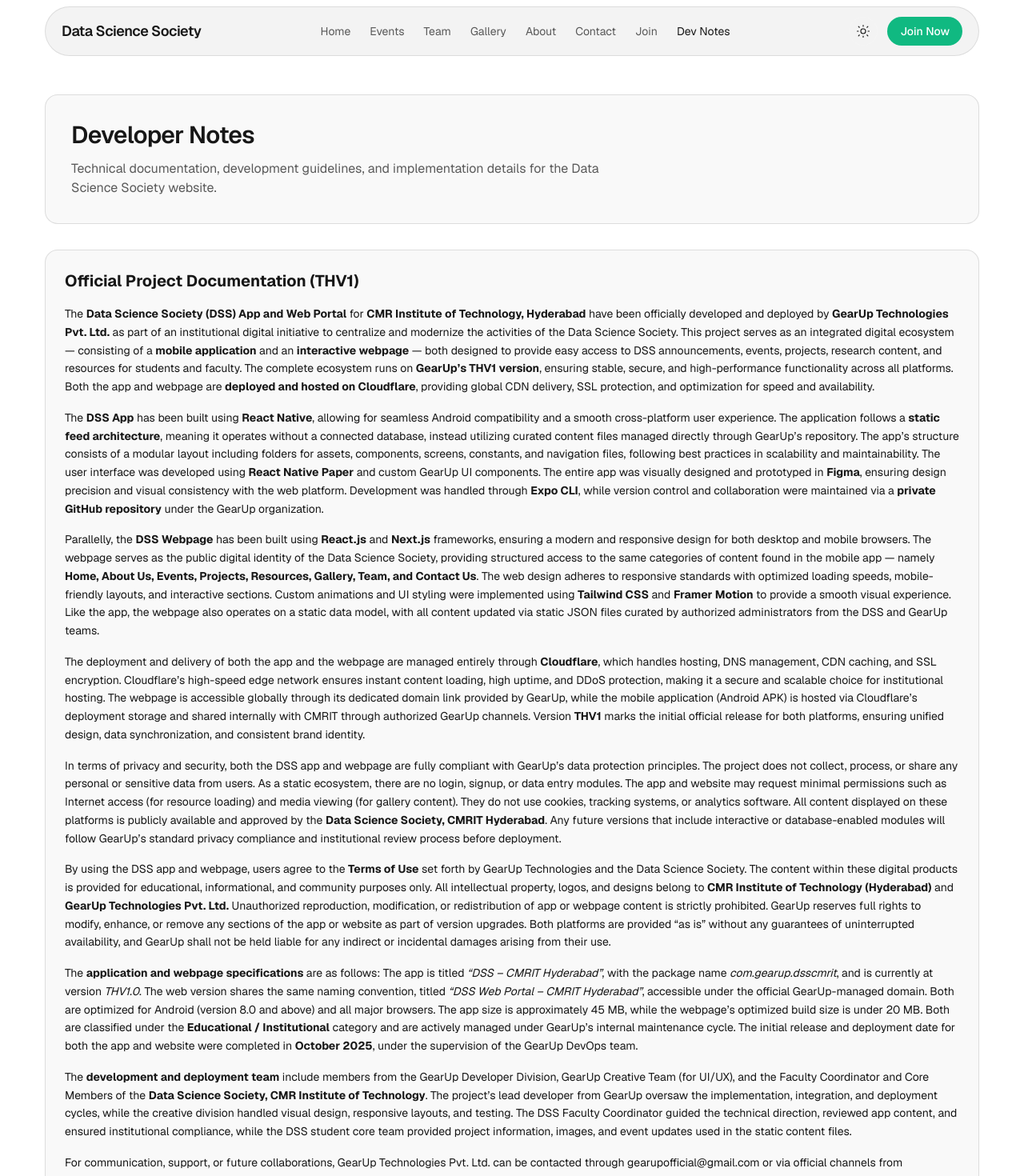
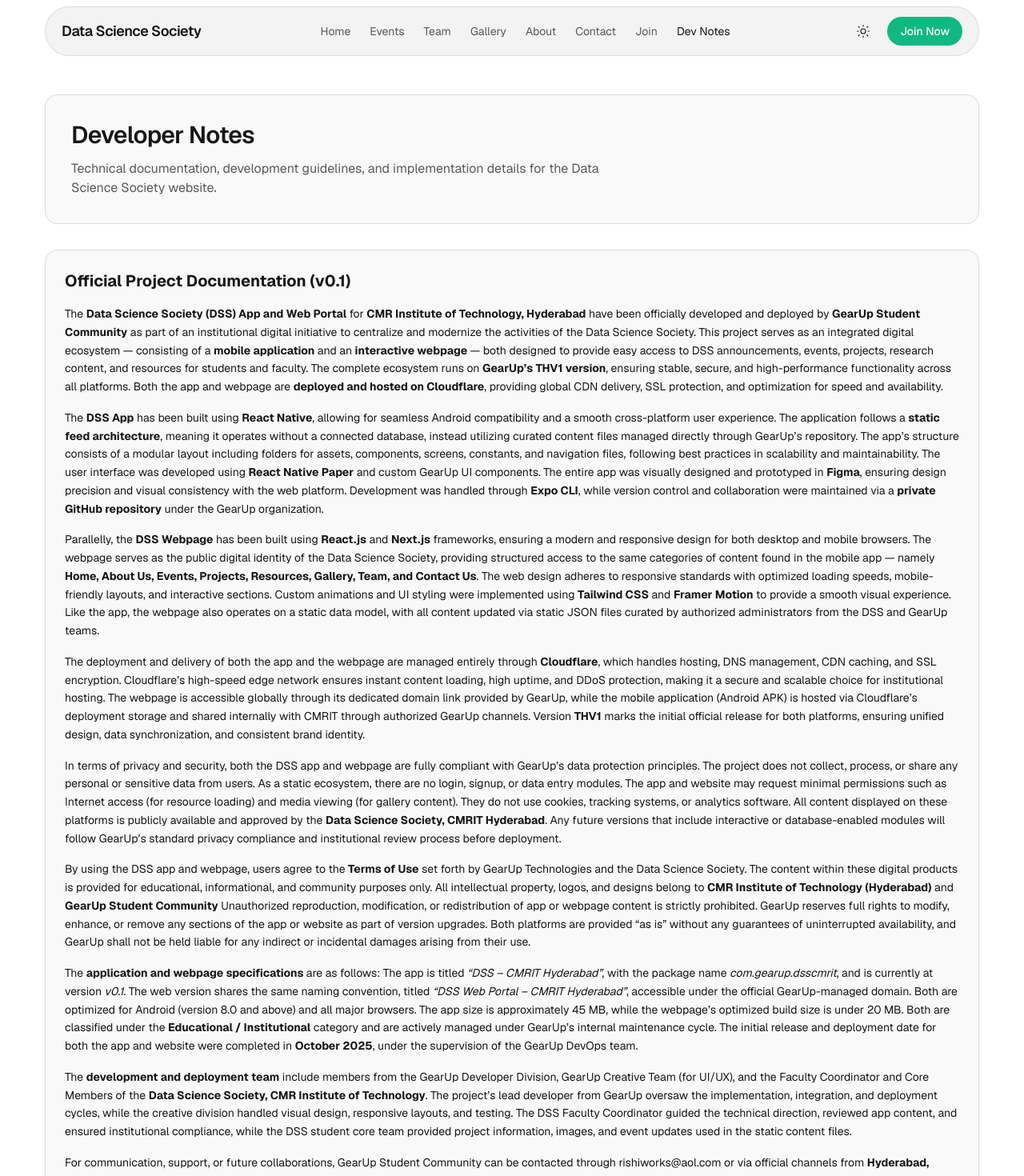
Before and after one commit to rovonwebx/DataScienceSociety, a Next.js app: page /developer-notes in a window 1280 px wide. Shown: the top 1470 px of the page at 80% size. Built offline with nearby package versions, Linux system fonts and the light colour scheme.

Commit message:
Update page.tsx

```diff
--- a/src/app/(site)/developer-notes/page.tsx
+++ b/src/app/(site)/developer-notes/page.tsx
@@ -28,10 +28,10 @@
       */}
       <section className="mt-8">
         <div className="card p-6">
-          <h2 className="text-xl font-bold mb-4">Official Project Documentation (THV1)</h2>
+          <h2 className="text-xl font-bold mb-4">Official Project Documentation (v0.1)</h2>
           <div className="space-y-4 text-sm leading-relaxed">
             <p>
-              The <strong>Data Science Society (DSS) App and Web Portal</strong> for <strong>CMR Institute of Technology, Hyderabad</strong> have been officially developed and deployed by <strong>GearUp Technologies Pvt. Ltd.</strong> as part of an institutional digital initiative to centralize and modernize the activities of the Data Science Society. This project serves as an integrated digital ecosystem — consisting of a <strong>mobile application</strong> and an <strong>interactive webpage</strong> — both designed to provide easy access to DSS announcements, events, projects, research content, and resources for students and faculty. The complete ecosystem runs on <strong>GearUp’s THV1 version</strong>, ensuring stable, secure, and high-performance functionality across all platforms. Both the app and webpage are <strong>deployed and hosted on Cloudflare</strong>, providing global CDN delivery, SSL protection, and optimization for speed and availability.
+              The <strong>Data Science Society (DSS) App and Web Portal</strong> for <strong>CMR Institute of Technology, Hyderabad</strong> have been officially developed and deployed by <strong>GearUp Student Community</strong> as part of an institutional digital initiative to centralize and modernize the activities of the Data Science Society. This project serves as an integrated digital ecosystem — consisting of a <strong>mobile application</strong> and an <strong>interactive webpage</strong> — both designed to provide easy access to DSS announcements, events, projects, research content, and resources for students and faculty. The complete ecosystem runs on <strong>GearUp’s THV1 version</strong>, ensuring stable, secure, and high-performance functionality across all platforms. Both the app and webpage are <strong>deployed and hosted on Cloudflare</strong>, providing global CDN delivery, SSL protection, and optimization for speed and availability.
             </p>
             <p>
               The <strong>DSS App</strong> has been built using <strong>React Native</strong>, allowing for seamless Android compatibility and a smooth cross-platform user experience. The application follows a <strong>static feed architecture</strong>, meaning it operates without a connected database, instead utilizing curated content files managed directly through GearUp’s repository. The app’s structure consists of a modular layout including folders for assets, components, screens, constants, and navigation files, following best practices in scalability and maintainability. The user interface was developed using <strong>React Native Paper</strong> and custom GearUp UI components. The entire app was visually designed and prototyped in <strong>Figma</strong>, ensuring design precision and visual consistency with the web platform. Development was handled through <strong>Expo CLI</strong>, while version control and collaboration were maintained via a <strong>private GitHub repository</strong> under the GearUp organization.
@@ -46,17 +46,17 @@
               In terms of privacy and security, both the DSS app and webpage are fully compliant with GearUp’s data protection principles. The project does not collect, process, or share any personal or sensitive data from users. As a static ecosystem, there are no login, signup, or data entry modules. The app and website may request minimal permissions such as Internet access (for resource loading) and media viewing (for gallery content). They do not use cookies, tracking systems, or analytics software. All content displayed on these platforms is publicly available and approved by the <strong>Data Science Society, CMRIT Hyderabad</strong>. Any future versions that include interactive or database-enabled modules will follow GearUp’s standard privacy compliance and institutional review process before deployment.
             </p>
             <p>
-              By using the DSS app and webpage, users agree to the <strong>Terms of Use</strong> set forth by GearUp Technologies and the Data Science Society. The content within these digital products is provided for educational, informational, and community purposes only. All intellectual property, logos, and designs belong to <strong>CMR Institute of Technology (Hyderabad)</strong> and <strong>GearUp Technologies Pvt. Ltd.</strong> Unauthorized reproduction, modification, or redistribution of app or webpage content is strictly prohibited. GearUp reserves full rights to modify, enhance, or remove any sections of the app or website as part of version upgrades. Both platforms are provided “as is” without any guarantees of uninterrupted availability, and GearUp shall not be held liable for any indirect or incidental damages arising from their use.
+              By using the DSS app and webpage, users agree to the <strong>Terms of Use</strong> set forth by GearUp Technologies and the Data Science Society. The content within these digital products is provided for educational, informational, and community purposes only. All intellectual property, logos, and designs belong to <strong>CMR Institute of Technology (Hyderabad)</strong> and <strong>GearUp Student Community</strong> Unauthorized reproduction, modification, or redistribution of app or webpage content is strictly prohibited. GearUp reserves full rights to modify, enhance, or remove any sections of the app or website as part of version upgrades. Both platforms are provided “as is” without any guarantees of uninterrupted availability, and GearUp shall not be held liable for any indirect or incidental damages arising from their use.
             </p>
             <p>
               The <strong>application and webpage specifications</strong> are as follows:
-              The app is titled <em>“DSS – CMRIT Hyderabad”</em>, with the package name <em>com.gearup.dsscmrit</em>, and is currently at version <em>THV1.0</em>. The web version shares the same naming convention, titled <em>“DSS Web Portal – CMRIT Hyderabad”</em>, accessible under the official GearUp-managed domain. Both are optimized for Android (version 8.0 and above) and all major browsers. The app size is approximately 45 MB, while the webpage’s optimized build size is under 20 MB. Both are classified under the <strong>Educational / Institutional</strong> category and are actively managed under GearUp’s internal maintenance cycle. The initial release and deployment date for both the app and website were completed in <strong>October 2025</strong>, under the supervision of the GearUp DevOps team.
+              The app is titled <em>“DSS – CMRIT Hyderabad”</em>, with the package name <em>com.gearup.dsscmrit</em>, and is currently at version <em>v0.1</em>. The web version shares the same naming convention, titled <em>“DSS Web Portal – CMRIT Hyderabad”</em>, accessible under the official GearUp-managed domain. Both are optimized for Android (version 8.0 and above) and all major browsers. The app size is approximately 45 MB, while the webpage’s optimized build size is under 20 MB. Both are classified under the <strong>Educational / Institutional</strong> category and are actively managed under GearUp’s internal maintenance cycle. The initial release and deployment date for both the app and website were completed in <strong>October 2025</strong>, under the supervision of the GearUp DevOps team.
             </p>
             <p>
               The <strong>development and deployment team</strong> include members from the GearUp Developer Division, GearUp Creative Team (for UI/UX), and the Faculty Coordinator and Core Members of the <strong>Data Science Society, CMR Institute of Technology</strong>. The project’s lead developer from GearUp oversaw the implementation, integration, and deployment cycles, while the creative division handled visual design, responsive layouts, and testing. The DSS Faculty Coordinator guided the technical direction, reviewed app content, and ensured institutional compliance, while the DSS student core team provided project information, images, and event updates used in the static content files.
             </p>
             <p>
-              For communication, support, or future collaborations, GearUp Technologies Pvt. Ltd. can be contacted through <a href="mailto:gearupofficial@gmail.com" className="text-[color:var(--accent)]">gearupofficial@gmail.com</a> or via official channels from <strong>Hyderabad, Telangana</strong>. All technical maintenance and updates will continue to be managed through GearUp’s internal DevOps schedule. This document has been reviewed and approved by the <strong>GearUp Development Head</strong> and officially marks the deployment of both the DSS App and Web Portal under version <strong>THV1</strong>, hosted securely on Cloudflare as of <strong>October 2025</strong>.
+              For communication, support, or future collaborations, GearUp Student Community can be contacted through <a href="mailto:gearupofficial@gmail.com" className="text-[color:var(--accent)]">rishiworks@aol.com</a> or via official channels from <strong>Hyderabad, Telangana</strong>. All technical maintenance and updates will continue to be managed through GearUp’s internal DevOps schedule. This document has been reviewed and approved by the <strong>GearUp Development Head</strong> and officially marks the deployment of both the DSS App and Web Portal under version <strong>v0.1</strong>, hosted securely on Cloudflare as of <strong>October 2025</strong>.
             </p>
           </div>
         </div>
```
